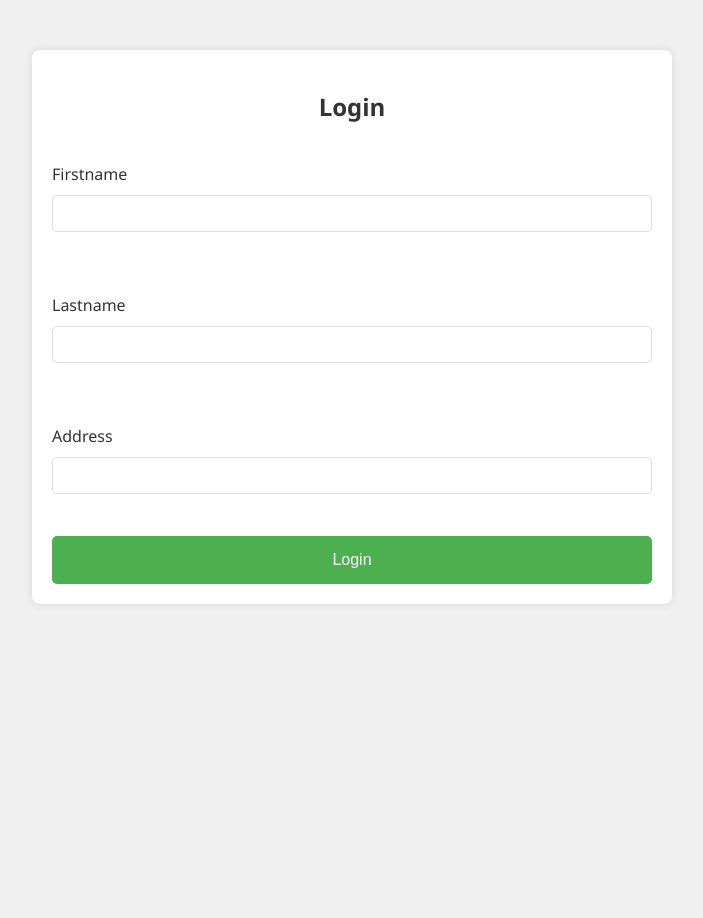
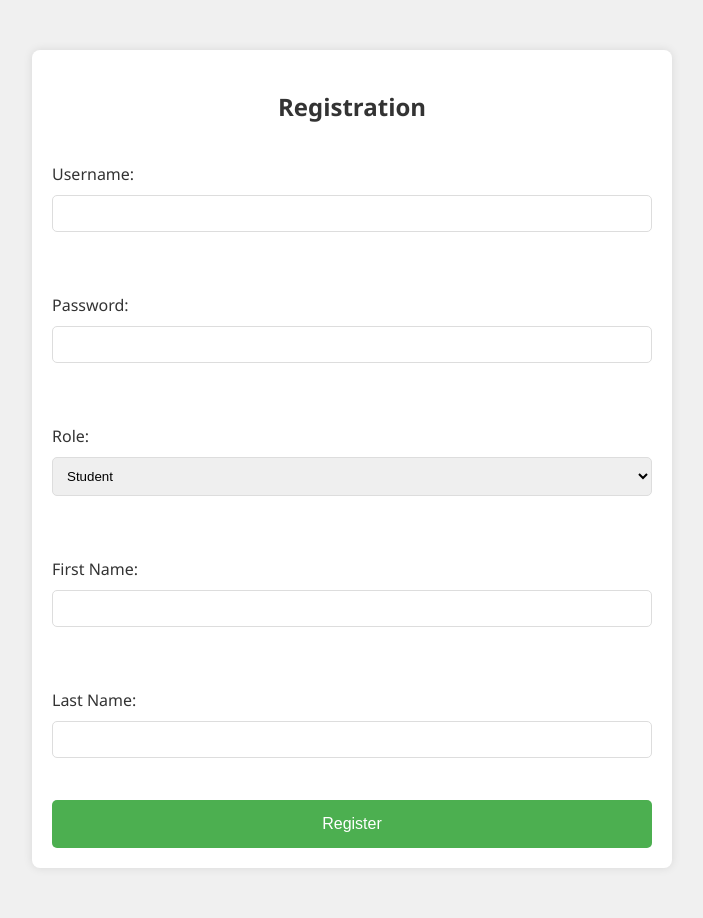
Before and after one commit to AICedric1001/BookRentingSystem, a PHP site: page / in a window 1280 px wide. Shown: the whole page, without its empty margins (288-991 px from the left). Before the commit the page ends 604 px from the top, so only its background shows below. Run offline with PHP 8.4, Linux system fonts and the light colour scheme.

Commit message:
Modified index-1

```diff
--- a/index.php
+++ b/index.php
@@ -1,27 +1,30 @@
 <?php
-session_start();
 include_once("config.php");
-
 
 if ($_SERVER["REQUEST_METHOD"] == "POST") {
     $username = $_POST["username"];
-    $password = $_POST["password"];
+    $password = password_hash($_POST["password"], PASSWORD_DEFAULT);
+    $role = $_POST["role"];
+    $firstname = $_POST["firstname"];
+    $lastname = $_POST["lastname"];
 
-    $stmt = $conn->prepare("SELECT LastName, FirstnName FROM User WHERE username = ?");
-    $stmt->bind_param("s", $username);
+    $stmt = null;
 
-    $stmt->execute();
+    $stmt = $conn->prepare("INSERT INTO $role (Firstname, Lastname, $idField) VALUES (?, ?, ?)");
 
-    $stmt->store_result();
-    $stmt->bind_result($savedUsername, $hashedPassword);
+    if ($stmt->execute()) {
+        $stmt_user = $conn->prepare("INSERT INTO User (username, password, role) VALUES (?, ?, ?)");
+        $stmt_user->bind_param("sss", $username, $password, $role);
 
-    if ($stmt->fetch() && password_verify($password, $hashedPassword)) {
+        if ($stmt_user->execute()) {
+            echo "<p class='success-message'>Registration successful. <a href='index.php'>Login here</a>.</p>";
+        } else {
+            echo "<p class='error-message'>Error during user registration.</p>";
+        }
 
-        $_SESSION['user'] = $username;
-        header("Location: home.php");
-        exit();
+        $stmt_user->close();
     } else {
-        $loginError = "Login failed. Please check your username and password. Or click Register.";
+        echo "<p class='error-message'>Error during registration.</p>";
     }
 
     $stmt->close();
@@ -34,32 +37,38 @@ if ($_SERVER["REQUEST_METHOD"] == "POST") {
 <head>
     <meta charset="UTF-8">
     <meta name="viewport" content="width=device-width, initial-scale=1.0">
-    <title>Login</title>
+    <title>Registration</title>
     <link rel="stylesheet" href="styles.css">
-    <style>
-
-    </style>
 </head>
 <body>
     <div class="container">
-        <h2>Login</h2>
+        <h2>Registration</h2>
 
-        <?php if (isset($loginError)) : ?>
-            <p class="error-message"><?php echo $loginError; ?></p>
-        <?php endif; ?>
+        <form method="post" action="register.php">
+            <label for="username">Username:</label>
+            <input type="text" name="username" required><br>
 
-        <form method="post" action="">
-            <label for="firstname">Firstname</label>
-            <input type="text" name="Firstname" required><br>
+            <label for="password">Password:</label>
+            <input type="password" name="password" required><br>
 
-            <label for="lastname">Lastname</label>
-            <input type="text" name="Lastname" required><br>
+            <label for="role">Role:</label>
+            <select name="role" id="role" required>
+                <option value="student">Student</option>
+                <option value="faculty">Faculty</option>
+                <option value="utility">Utility</option>
+                <option value="visitor">Visitor</option>
+            </select><br>
 
-            <label for="address">Address</label>
-            <input type="text" name="Address" required><br>
+            <label for="firstname">First Name:</label>
+            <input type="text" name="firstname" required><br>
 
-            <input type="submit" value="Login">
+            <label for="lastname">Last Name:</label>
+            <input type="text" name="lastname" required><br>
+
+
+            <input type="submit" value="Register">
         </form>
+
     </div>
 </body>
 </html>
```
